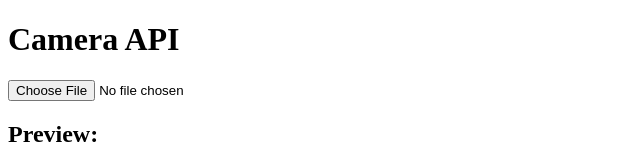
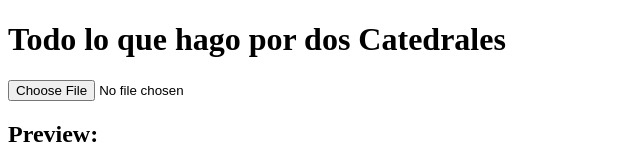
Before and after one commit to Mcfreestyle/camaritadecel, a plain HTML site: page index.html in a window 1280 px wide. Shown: the top 160 px of the page, without its empty margins (0-640 px from the left). Drawn offline with Linux system fonts and the light colour scheme.

Commit message:
Third Commit

```diff
--- a/index.html
+++ b/index.html
@@ -6,7 +6,7 @@
 </head>
 <body>
 <div class="container">
-    <h1>Camera API</h1>
+    <h1>Todo lo que hago por dos Catedrales</h1>
 
     <section class="main-content">
 
```
